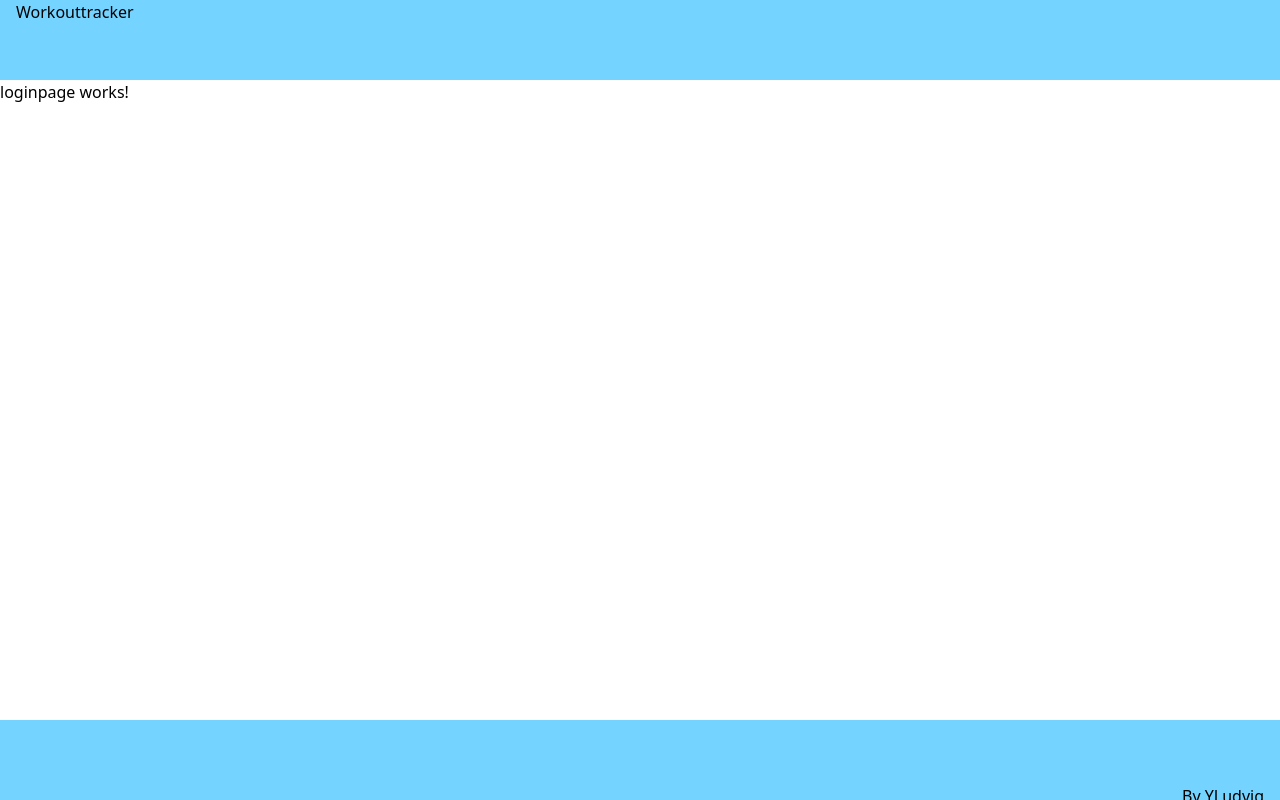
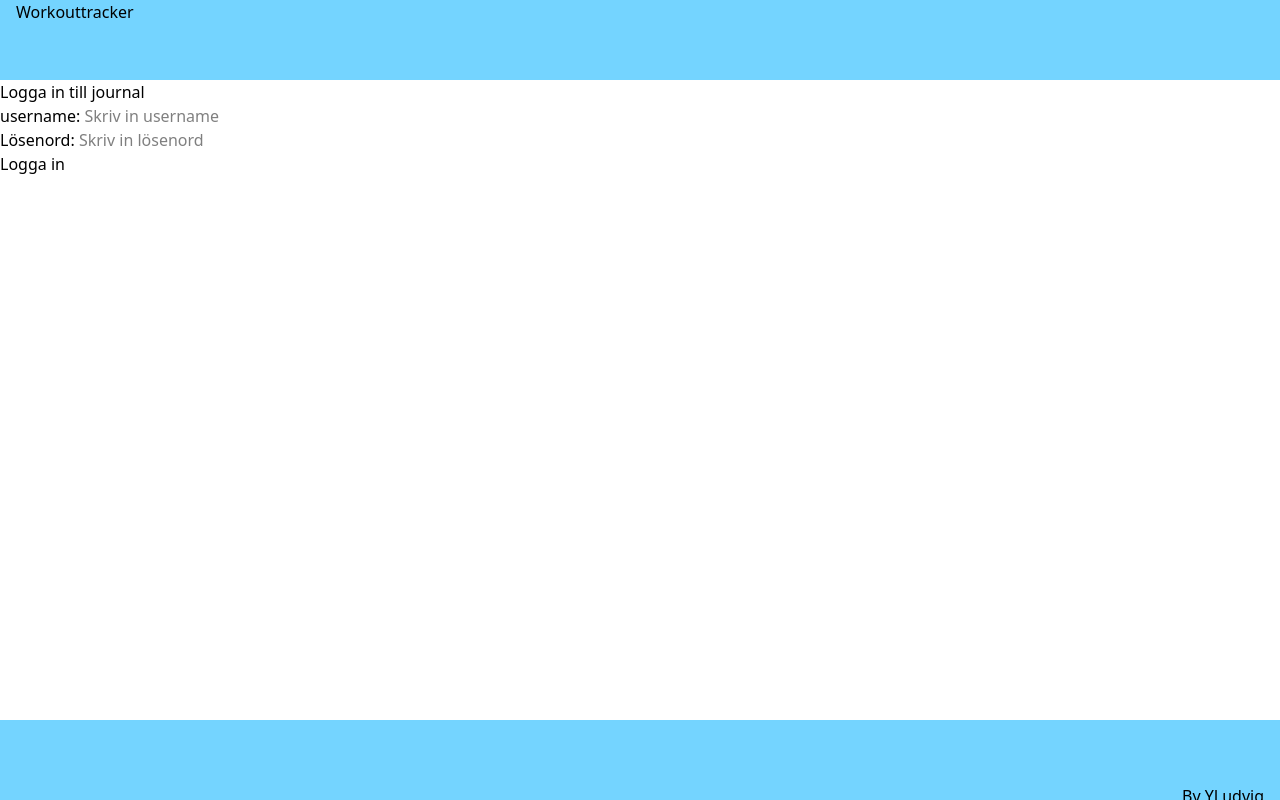
Before and after one commit to YLudvig/workouttrackerfrontend, an Angular app: page /login in a window 1280 px wide. Built offline with nearby package versions, Linux system fonts and the light colour scheme.

Commit message:
login sida fixad close #3

```diff
--- a/angular.json
+++ b/angular.json
@@ -47,7 +47,13 @@
             "development": {
               "optimization": false,
               "extractLicenses": false,
-              "sourceMap": true
+              "sourceMap": true,
+              "fileReplacements": [
+                {
+                  "replace": "src/environments/environment.ts",
+                  "with": "src/environments/environment.development.ts"
+                }
+              ]
             }
           },
           "defaultConfiguration": "production"
--- /dev/null
+++ b/src/app/api/UserAPI.ts
@@ -0,0 +1,21 @@
+import { environment } from "../../environments/environment";
+
+
+
+// Exporterar vår funktion för att logga in användare
+export async function loginUser(username: string, password: string): Promise<{data: any}> {
+    // Backend nyttja RequestParam behöver därför skicka i form av encodeURIComponents
+    const response = await fetch(`${environment.backendApiUrl}/auth/login?username=${encodeURIComponent(username)}&password=${encodeURIComponent(password)}`, {
+        method : "POST",
+        headers: {
+            "Content-Type": "application/json"
+        },
+        body: JSON.stringify({username, password})
+    })
+    const data = await response.json();
+    localStorage.removeItem('token');
+    if(data.token != null && data.token != ''){
+        localStorage.setItem('token', data.token);
+    }
+    return {data};
+}
--- a/src/app/app.routes.ts
+++ b/src/app/app.routes.ts
@@ -2,6 +2,7 @@ import { Routes } from '@angular/router';
 import { Loginpage } from './loginpage/loginpage';
 import { Registerpage } from './registerpage/registerpage';
 import { Homepage } from './homepage/homepage';
+import { Startpage } from './startpage/startpage';
 
 export const routes: Routes = [
      {
@@ -18,5 +19,10 @@ export const routes: Routes = [
         path: '',
         component: Homepage,
         title: 'Homepage'
+    },
+    {
+        path: 'startpage',
+        component: Startpage,
+        title: 'Startpage'
     }
 ];
--- a/src/app/loginpage/loginpage.html
+++ b/src/app/loginpage/loginpage.html
@@ -1 +1,29 @@
-<p>loginpage works!</p>
+<div class="loginSiteDiv">
+  <h2>Logga in till journal</h2>
+  <div>
+    <label for="username"> username: </label>
+    <input #username type="username" placeholder="Skriv in username" required />
+  </div>
+
+  <div>
+    <label for="password"> Lösenord: </label>
+    <input #password type="password" placeholder="Skriv in lösenord" required />
+  </div>
+
+  <button (click)="loginUserFunction(username, password)">
+    Logga in
+  </button>
+
+  <div></div>
+
+  <!-- Felmeddelande ifall värden ej är korrekt ifyllda -->
+  @if (valuesNotFilled) {
+  <p class="errorMsg">Värden inkorrekta ifyllda</p>
+  }
+
+  <!-- Felmeddelande ifall inloggning ej godkänns av backenden -->
+  @if (wrongInfo) {
+    <p class="errorMsg">Inkorrekt inloggningsinformation</p>
+  }
+
+</div>
--- a/src/app/loginpage/loginpage.ts
+++ b/src/app/loginpage/loginpage.ts
@@ -1,5 +1,6 @@
 import { Component } from '@angular/core';
-import { RouterLink } from '@angular/router';
+import { Router, RouterLink } from '@angular/router';
+import { loginUser } from '../api/UserAPI';
 
 @Component({
   selector: 'app-loginpage',
@@ -9,4 +10,38 @@ import { RouterLink } from '@angular/router';
 })
 export class Loginpage {
 
+  // Behöver en konstruktor för router för att kunna göra automatisk redirect vid lyckad inloggning
+  constructor(private router:Router) {}
+
+  username: string| null = null;
+  password: string| null = null;
+
+  // Booleans som triggar felmeddelanden ifall de är true
+  valuesNotFilled : boolean = false;
+  wrongInfo : boolean = false;
+
+  // Inloggnignsfunktion, checkar så att värden är ifyllda och kollar sedan om värdena överensstämmer med
+  // backend/db värden innan man antingen blir redirectad till huvudsidan om allt lyckas, annars ges relevant felmeddeladne
+  async loginUserFunction(usernameInput: HTMLInputElement, passwordInput: HTMLInputElement): Promise<void> {
+
+    const username = usernameInput.value;
+    const password = passwordInput.value;
+
+    if(username != null && username != '' && password != null && password != ''){
+      localStorage.removeItem('token');
+      const result = await loginUser(username, password);
+      if (result?.data.token != null && result?.data.token != '') {
+        usernameInput.value = '';
+        passwordInput.value = '';
+        this.router.navigate(['/startpage']);
+      } else {
+        this.valuesNotFilled = false;
+        this.wrongInfo = true;
+      }
+    } else {
+      this.wrongInfo = false;
+      this.valuesNotFilled = true;
+    }
+  }
+
 }
--- /dev/null
+++ b/src/app/startpage/startpage.html
@@ -0,0 +1 @@
+<p>startpage works!</p>
--- /dev/null
+++ b/src/app/startpage/startpage.ts
@@ -0,0 +1,11 @@
+import { Component } from '@angular/core';
+
+@Component({
+  selector: 'app-startpage',
+  imports: [],
+  templateUrl: './startpage.html',
+  styleUrl: './startpage.css'
+})
+export class Startpage {
+
+}
--- /dev/null
+++ b/src/environments/environment.ts
@@ -0,0 +1,4 @@
+export const environment = {
+    production: false,
+    backendApiUrl: 'http://localhost:8080/api'
+};
```
Also changed, not shown: src/app/startpage/startpage.css (added).
